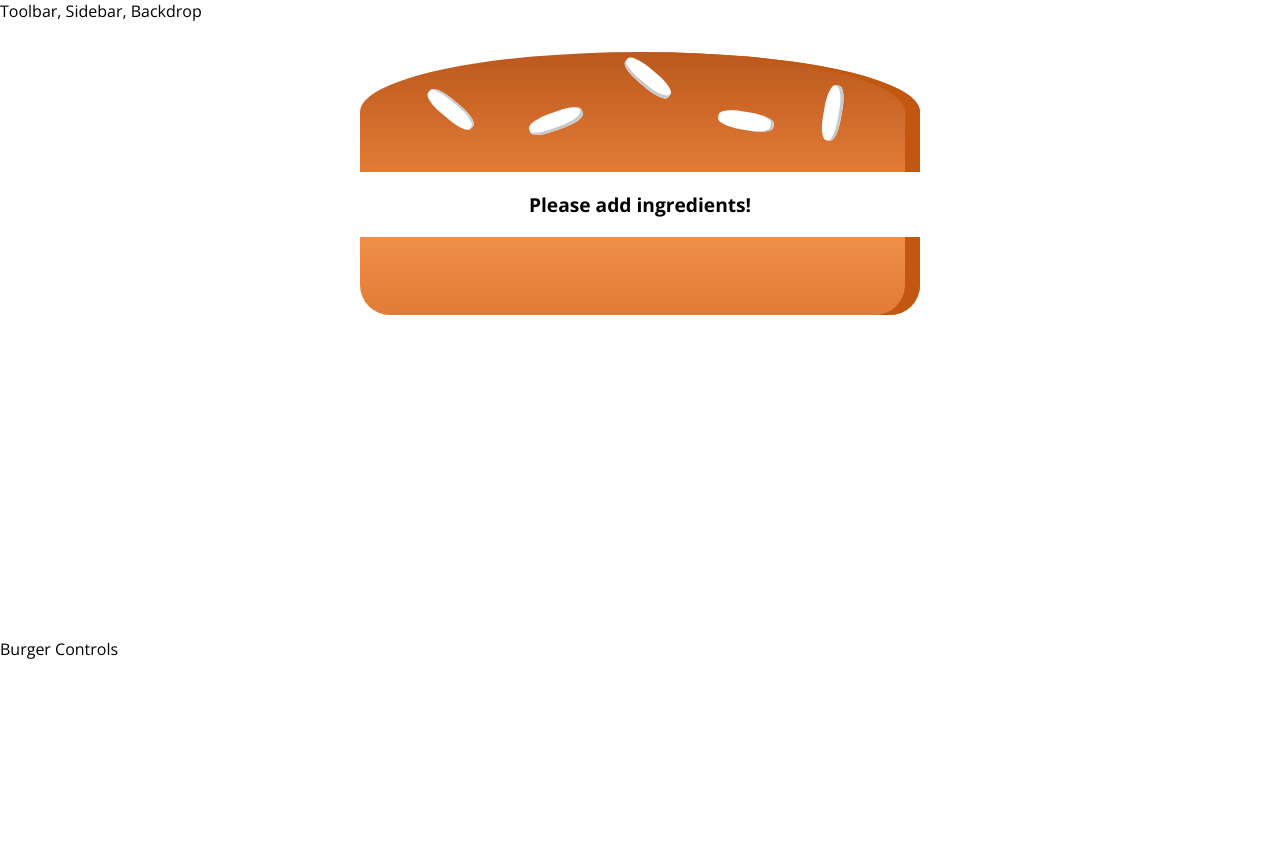
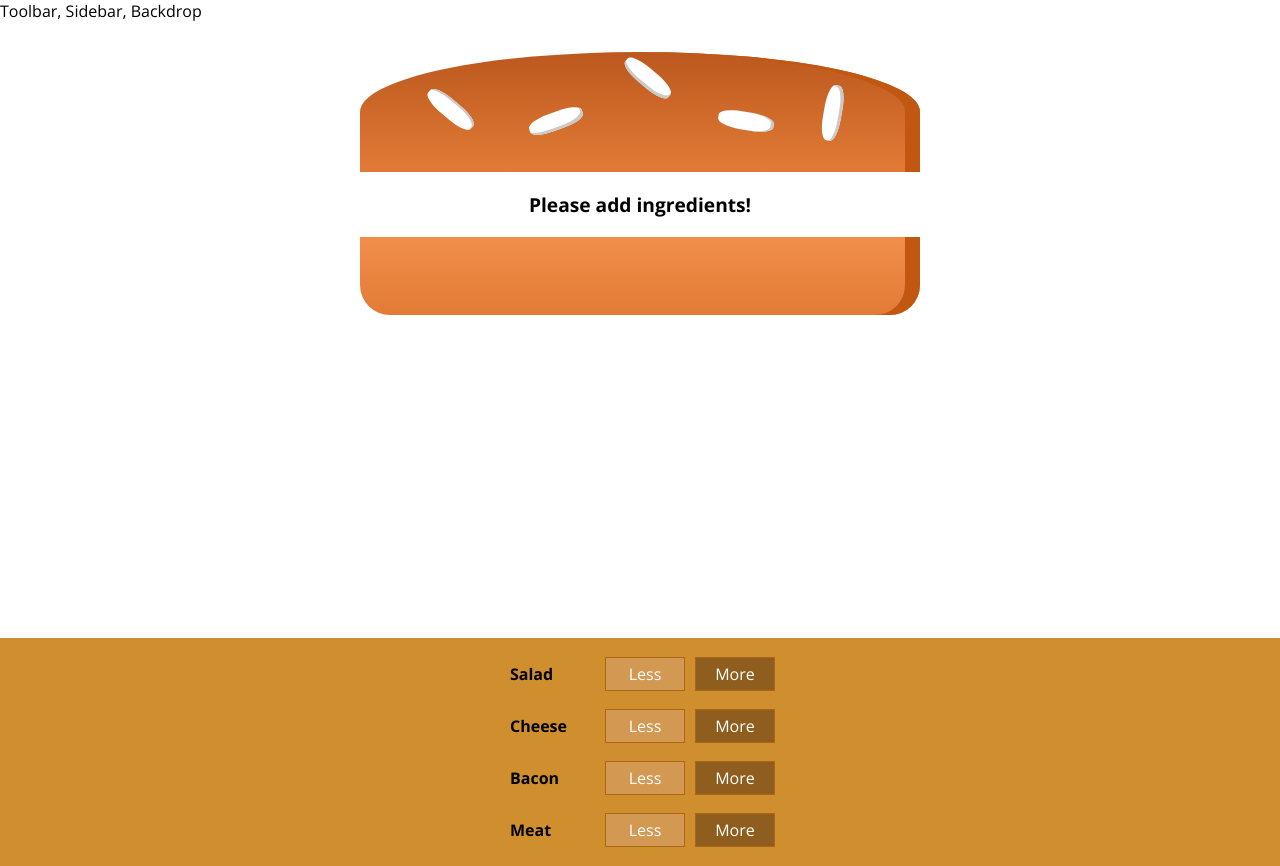
Before and after one commit to hngu/react-app, a React app: page / in a window 1280 px wide. Before the commit the page ends 800 px from the top, so only its background shows below. Built offline with nearby package versions, Linux system fonts and the light colour scheme.

Commit message:
build controls

```diff
--- /dev/null
+++ b/src/components/Burger/BuildControls/BuildControl/BuildControl.css
@@ -0,0 +1,56 @@
+.BuildControl {
+    display: flex;
+    justify-content: space-between;
+    align-items: center;
+    margin: 5px 0;
+}
+
+.BuildControl button {
+    display: block;
+    font: inherit;
+    padding: 5px;
+    margin: 0 5px;
+    width: 80px;
+    border: 1px solid #AA6817;
+    cursor: pointer;
+    outline: none;
+}
+
+.BuildControl button:disabled {
+    background-color: #AC9980;
+    border: 1px solid #7E7365;
+    color: #ccc;
+    cursor: default;
+}
+
+.BuildControl button:hover:disabled {
+    background-color: #AC9980;
+    color: #ccc;
+    cursor: not-allowed;
+}
+
+.Label {
+    padding: 10px;
+    font-weight: bold;
+    width: 80px;
+}
+
+.BuildControl .Less {
+    background-color: #D39952;
+    color: white;
+}
+
+.BuildControl .More {
+    background-color: #8F5E1E;
+    color: white;
+}
+
+.BuildControl .Less:hover, .BuildControl .Less:active {
+    background-color: #DAA972;
+    color: white;
+}
+
+.BuildControl .More:hover,.BuildControl .More:active {
+    background-color: #99703F;
+    color: white;
+}
--- /dev/null
+++ b/src/components/Burger/BuildControls/BuildControl/BuildControl.js
@@ -0,0 +1,12 @@
+import React from 'react';
+import classes from './BuildControl.css';
+
+const BuildControl = (props) => (
+    <div className={classes['BuildControl']}>
+        <div className={classes['Label']}>{props.label}</div>
+        <button className={classes['Less']}>Less</button>
+        <button className={classes['More']}>More</button>
+    </div>
+);
+
+export default BuildControl;
--- a/src/components/Burger/BuildControls/BuildControls.js
+++ b/src/components/Burger/BuildControls/BuildControls.js
@@ -1,7 +1,19 @@
 import React from 'react';
+import classes from './BuildControls.css';
+import BuildControl from './BuildControl/BuildControl';
 
+const controls = [
+    { label: 'Salad', type: 'salad'},
+    { label: 'Cheese', type: 'cheese'},
+    { label: 'Bacon', type: 'bacon'},
+    { label: 'Meat', type: 'meat'},
+];
 const BuildControls = (props) => (
-    <div></div>
+    <div className={classes['BuildControls']}>
+        {controls.map(control => (
+            <BuildControl key={control.label} label={control.label} />
+        ))}
+    </div>
 );
 
 export default BuildControls;
--- a/src/containers/BurgerBuilder/BurgerBuilder.js
+++ b/src/containers/BurgerBuilder/BurgerBuilder.js
@@ -1,6 +1,7 @@
 import React, { Component } from 'react';
 import Aux from '../../hoc/examples/Aux/Aux';
 import Burger from '../../components/Burger/Burger';
+import BuildControls from '../../components/Burger/BuildControls/BuildControls';
 
 class BurgerBuilder extends Component {
     state = {
@@ -16,7 +17,7 @@
         return (
             <Aux>
                 <Burger ingredients={this.state.ingredients} />
-                <div>Burger Controls</div>
+                <BuildControls />
             </Aux>
         );
     }
```
